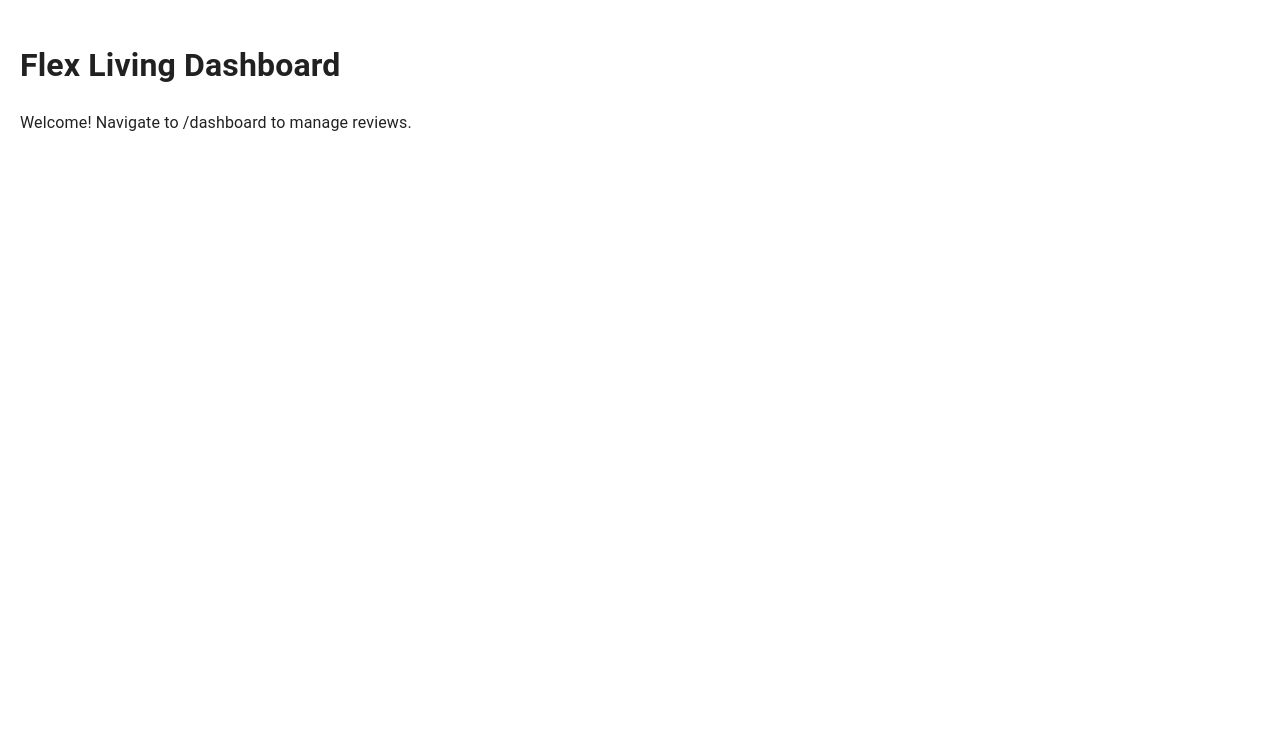
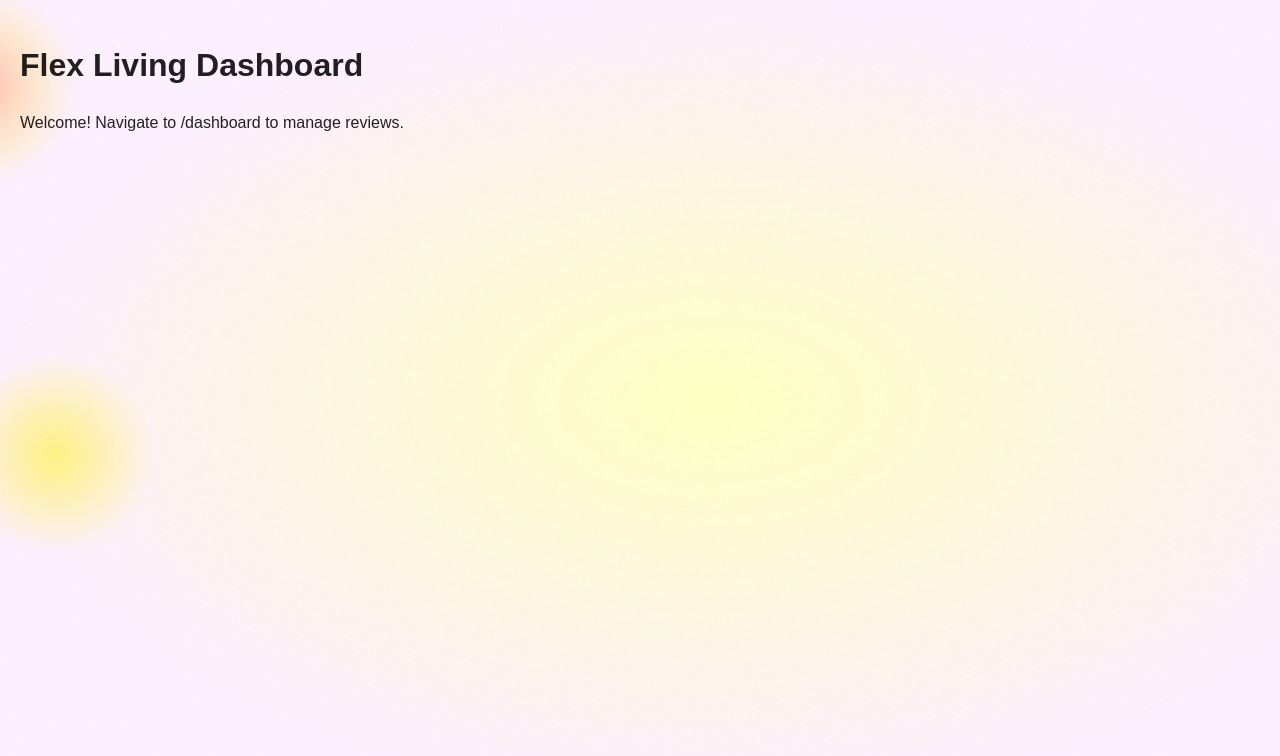
Before and after one commit to samwanyua/flex-living-dashboard, a Next.js app: page / in a window 1280 px wide. Shown: the top 756 px of the page. Built offline with nearby package versions, Linux system fonts and the light colour scheme.

Commit message:
update UI

```diff
--- /dev/null
+++ b/src/app/fonts.ts
@@ -0,0 +1,62 @@
+const poppins = {
+  fontFamily: "'Poppins', sans-serif",
+  fontWeights: {
+    300: "300",
+    400: "400",
+    500: "500",
+    600: "600",
+    700: "700",
+  },
+} as const;
+
+const publicSans = {
+  fontFamily: "'Public Sans', sans-serif",
+  fontWeights: {
+    300: "300",
+    400: "400",
+    500: "500",
+  },
+} as const;
+
+const fonts = { publicSans, poppins } as const;
+
+//
+type Fonts = typeof fonts;
+type FontPublicSans = typeof publicSans;
+type FontPoppins = typeof poppins;
+
+type FontProps<Z extends keyof Fonts> = Z extends keyof Fonts
+  ? {
+      fontFamily: ReturnType<<T extends keyof Fonts = Z>() => T>;
+      fontWeight: Z extends keyof Fonts ? keyof Fonts[Z]["fontWeights"] : any;
+    }
+  : {
+      fontFamily: keyof Fonts;
+      fontWeight: string | number;
+    };
+
+// const a: FontProps = {
+//   fontFamily: "publicSans",
+//   fontWeight: "400",
+// };
+
+export const getFontProps = (
+  font: keyof Fonts,
+  fontWeight?: keyof Fonts[typeof font]["fontWeights"]
+) => {
+  const { fontFamily, fontWeights } = fonts[font] ?? fonts.poppins;
+
+  const weight = fontWeight ? fontWeights[fontWeight] : null;
+
+  if (!weight && fontWeight) {
+    throw `fontWeight "${fontWeight} not found on font ${font}"`;
+  }
+
+  return {
+    fontFamily,
+    ...(!!weight && { fontWeight: weight }),
+  };
+};
+
+export type { FontPoppins, FontPublicSans, FontProps, Fonts };
+export { poppins, publicSans };
--- a/src/app/layout.tsx
+++ b/src/app/layout.tsx
@@ -1,7 +1,9 @@
 "use client";
 
 import { CssBaseline, ThemeProvider, createTheme } from "@mui/material";
+import MuiGlobalStyles from "@mui/material/GlobalStyles";
 import { ReactNode } from "react";
+import { poppins } from "./fonts";
 
 const theme = createTheme({
   palette: {
@@ -9,7 +11,12 @@ const theme = createTheme({
     primary: { main: "#1976d2" },
     secondary: { main: "#9c27b0" },
   },
+  typography: {
+    fontFamily: poppins.fontFamily,
+  },
 });
+
+const url = "/images/bg-1.png";
 
 export default function RootLayout({ children }: { children: ReactNode }) {
   return (
@@ -17,6 +24,27 @@ export default function RootLayout({ children }: { children: ReactNode }) {
       <body>
         <ThemeProvider theme={theme}>
           <CssBaseline />
+          {/* Global custom styles */}
+          <MuiGlobalStyles
+            styles={{
+              html: {
+                fontFamily: poppins.fontFamily,
+                fontWeight: poppins.fontWeights?.[400] ?? 400,
+              },
+              "&::-webkit-scrollbar": {
+                display: "none",
+              },
+              body: {
+                margin: 0,
+                background: `radial-gradient(at 47% 33%, hsl(268.36, 100%, 89%) 0, transparent 59%),
+                radial-gradient(at 82% 65%, hsl(300, 100%, 96%) 0, transparent 55%)`,
+                backgroundImage: `url(${url})`,
+                backgroundSize: "cover",
+                backgroundRepeat: "no-repeat",
+                backgroundAttachment: "fixed",
+              },
+            }}
+          />
           {children}
         </ThemeProvider>
       </body>
```
Also changed, not shown: public/images/bg-1.png (added).
